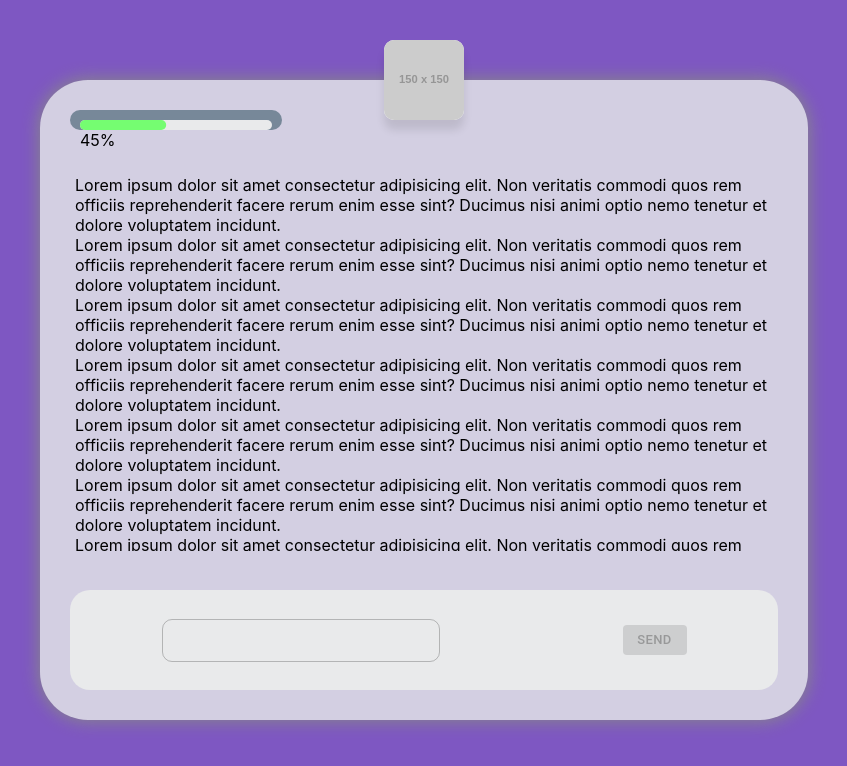
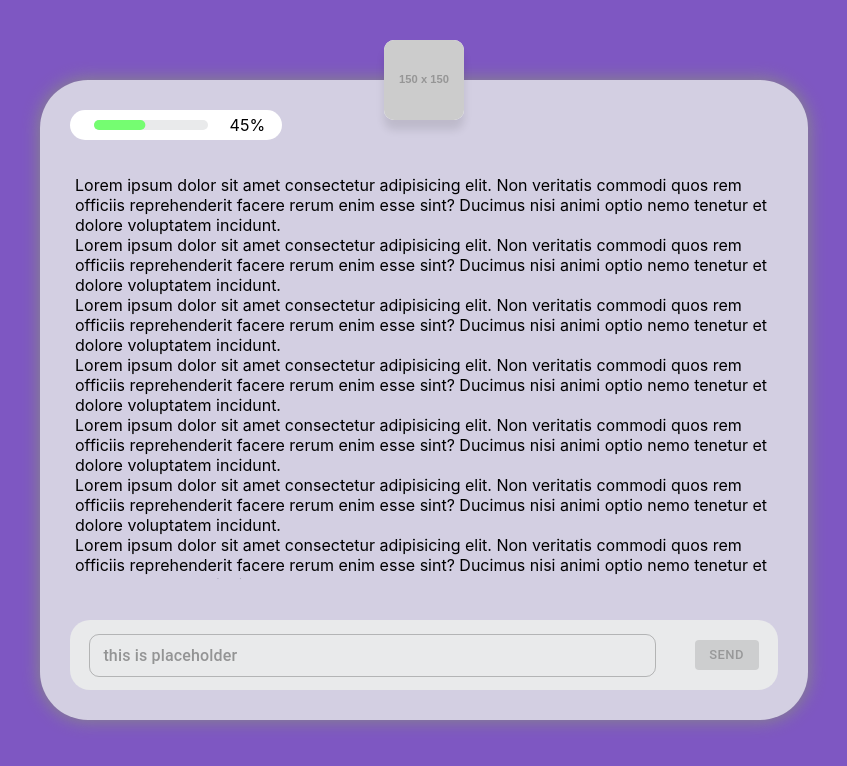
Before and after one commit to iamthiru/transition-demo, a React (Vite) app: page / in a window 1280 px wide. Both pictures are taken after a click on the picture 640 px from the left and 440 px from the top of the page. Shown: the top 766 px of the page, without its empty margins (216-1063 px from the left). Built offline with nearby package versions, Linux system fonts and the light colour scheme.

Commit message:
added styles

```diff
--- a/src/components/ReportPage/FormContainer/index.jsx
+++ b/src/components/ReportPage/FormContainer/index.jsx
@@ -12,6 +12,7 @@ const useStyles = makeStyles(() => ({
     borderRadius: "20px",
   },
   textbox: {
+    width: "80%",
     "& .MuiOutlinedInput-root": {
         borderRadius: "10px"
     },
@@ -33,8 +34,10 @@ const FormContainer = () => {
           id="outlined-basic"
           margin="normal"
           variant="outlined"
+          fullWidth
           value={value}
           onChange={(e) => setValue(e.target.value)}
+          placeholder="this is placeholder"
           InputProps={{
             inputProps: {
               style: {
--- a/src/components/ReportPage/ProgressBar/index.jsx
+++ b/src/components/ReportPage/ProgressBar/index.jsx
@@ -4,10 +4,16 @@ import LinearProgress from "@material-ui/core/LinearProgress";
 const useStyles = makeStyles(() => ({
   ProgressBarContainer: {
     width: "30%",
-    height: "10px",
+    height: "30px",
     padding: "10px",
-    backgroundColor: "lightslategrey",
+    backgroundColor: "#FFFFFF",
     borderRadius: "20px",
+
+    display: "grid",
+    gridTemplateColumns: "1fr 50px",
+    gridTemplateRows: "1fr",
+    placeContent: "center",
+    placeItems: "center",
   },
 }));
 
@@ -15,6 +21,7 @@ const BorderLinearProgress = withStyles(() => ({
   root: {
     height: 10,
     borderRadius: 10,
+    width: "80%"
   },
   colorPrimary: {
     backgroundColor: "#e9eaeb",
@@ -30,7 +37,7 @@ const ProgressBar = () => {
   return (
     <div className={classes.ProgressBarContainer}>
       <BorderLinearProgress variant="determinate" value={45} />
-      <spa> 45% </spa>
+      <span> 45% </span>
     </div>
   );
 };
--- a/src/components/ReportPage/Styles.jsx
+++ b/src/components/ReportPage/Styles.jsx
@@ -31,7 +31,7 @@ const useStyles = makeStyles(() => ({
   chatbox: {
     display: "grid",
     gridTemplateColumns: "1fr",
-    gridTemplateRows: "50px 1fr 100px",
+    gridTemplateRows: "50px 1fr 70px",
     gridRowGap: "10px",
 
     backgroundColor: "#D3CFE2",
```
